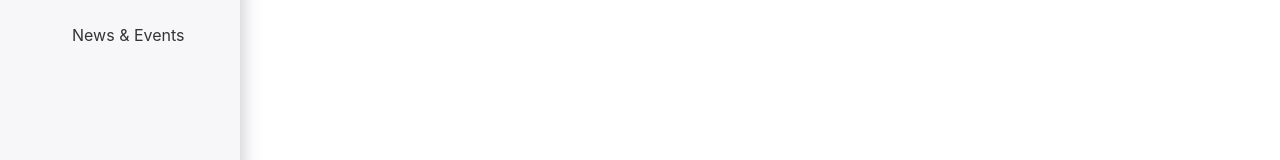
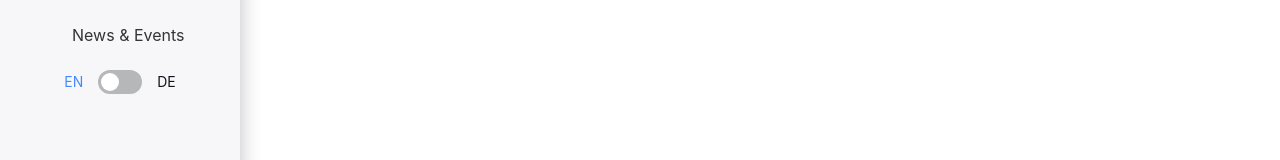
Before and after one commit to BrianHansenDK/redrum-finance, a React (Vite) app: page /app in a window 1280 px wide. Shown: the part 424-584 px from the top of the page. Built offline with nearby package versions, Linux system fonts and the light colour scheme; no server answers; the database is empty; some icons are missing.

Commit message:
Added language option to inside-app

```diff
--- a/src/App.tsx
+++ b/src/App.tsx
@@ -59,7 +59,7 @@ const App = () => {
       </Route>
 
       {/* The App itself */}
-      <Route path='/app' element={<AuthRoute link='/'><AppRoot en={isEnglish} /></AuthRoute>} />
+      <Route path='/app' element={<AuthRoute link='/'><AppRoot en={isEnglish} setEn={changeLan} /></AuthRoute>} />
       <Route path='/app/investments' element={<InvestmentPage />} />
       <Route path='/app/databank' element={<DatabankPage />} />
       <Route path='/app/bundle/:bundleId' element={<ProjectDetailsPageWrapper />} >
--- /dev/null
+++ b/src/routes/inside-app/components/LanguageToggle.tsx
@@ -0,0 +1,41 @@
+import React from 'react'
+import { Toggle } from 'rsuite'
+import { mainColors } from '../themes/colors'
+interface IProps {
+  en: boolean, setEn: any
+}
+const LanguageToggle: React.FunctionComponent<IProps> = (props) => {
+  const {en, setEn} = props
+  return (
+    <div style={styles.wrap}>
+      <span style={{
+        display: 'block',
+        color: en ? mainColors.blueAccent : mainColors.dark
+      }}>
+        EN
+      </span>
+      <Toggle defaultChecked={!en} onChange={setEn} style={styles.toggle} />
+      <span style={{
+        display: 'block',
+        color: !en ? mainColors.blueAccent : mainColors.dark
+      }}>
+        DE
+      </span>
+    </div>
+  )
+}
+
+const styles = {
+  wrap: {
+    width: '100%',
+    display: 'flex',
+    alignItems: 'center',
+    justifyContent: 'center',
+  },
+  toggle: {
+    marginLeft: 15,
+    marginRight: 15,
+  }
+}
+
+export default LanguageToggle
--- a/src/routes/inside-app/components/SideBar.tsx
+++ b/src/routes/inside-app/components/SideBar.tsx
@@ -1,5 +1,5 @@
 import React, { useEffect, useState } from 'react'
-import { Nav, Sidenav } from 'rsuite'
+import { Nav, Sidenav, Toggle } from 'rsuite'
 import DashboardIcon from '@rsuite/icons/legacy/Dashboard';
 import InvestmentsIcon from '@rsuite/icons/legacy/ChartsLine'
 import SecondaryMarketIcon from '@rsuite/icons/legacy/Money';
@@ -12,6 +12,7 @@ import { Link } from 'react-router-dom';
 import UpcomingModal from './UpcomingModal';
 import mainShadows from '../themes/shadows';
 import dashboardStrings from '../../../library/string/Dashboard';
+import LanguageToggle from './LanguageToggle';
 
 const styles = {
   sideNav: {
@@ -26,7 +27,7 @@ const styles = {
 
 }
 
-const SideBar = ({en} : {en: boolean}) => {
+const SideBar = ({en, setEn} : {en: boolean, setEn: any}) => {
   const [isVisible, setVisible] = useState(false)
   const [currentKey, setCurrentKey] = useState('1')
   useEffect(() => {
@@ -74,6 +75,7 @@ const SideBar = ({en} : {en: boolean}) => {
             {en ? dashboardStrings.sidebarEN.news : dashboardStrings.sidebarDE.news}
             </Nav.Item>
           </Nav>
+          <LanguageToggle en={en} setEn={setEn} />
         </Sidenav.Body>
       </Sidenav>
       <UpcomingModal
--- a/src/routes/inside-app/layouts/LayoutWithSidebar.tsx
+++ b/src/routes/inside-app/layouts/LayoutWithSidebar.tsx
@@ -2,7 +2,7 @@ import React from 'react';
 import AppNavBar from '../components/AppNavBar';
 import SideBar from '../components/SideBar';
 
-export interface ILayoutWithSidebarProps { children: any, en: boolean }
+export interface ILayoutWithSidebarProps { children: any, en: boolean, setEn: any }
 
 const styles = {
     innerPage: {
@@ -14,12 +14,12 @@ const styles = {
 }
 
 const LayoutWithSidebar: React.FunctionComponent<ILayoutWithSidebarProps> = (props) => {
-    const { children, en } = props
+    const { children, en, setEn } = props
     return (
         <>
             <AppNavBar fixed en={en} />
             <div className='d-flex'>
-                <SideBar en={en}/>
+                <SideBar en={en} setEn={setEn}/>
                 <div className='' style={styles.innerPage}>
                     {children}
                 </div>
--- a/src/routes/inside-app/pages/dashboard/AppRoot.tsx
+++ b/src/routes/inside-app/pages/dashboard/AppRoot.tsx
@@ -12,9 +12,9 @@ import { database } from '../../../../firebase'
 import { Loader, useToaster } from 'rsuite'
 import PushNotification from '../../../../components/Notification'
 
-const AppRoot = ({en} : {en: boolean}) => {
+const AppRoot = ({en, setEn} : {en: boolean, setEn: any}) => {
   return (
-    <LayoutWithSidebar en={en}>
+    <LayoutWithSidebar en={en} setEn={setEn}>
       <BannerComponent />
 
       <ProjectShowcase />
```
